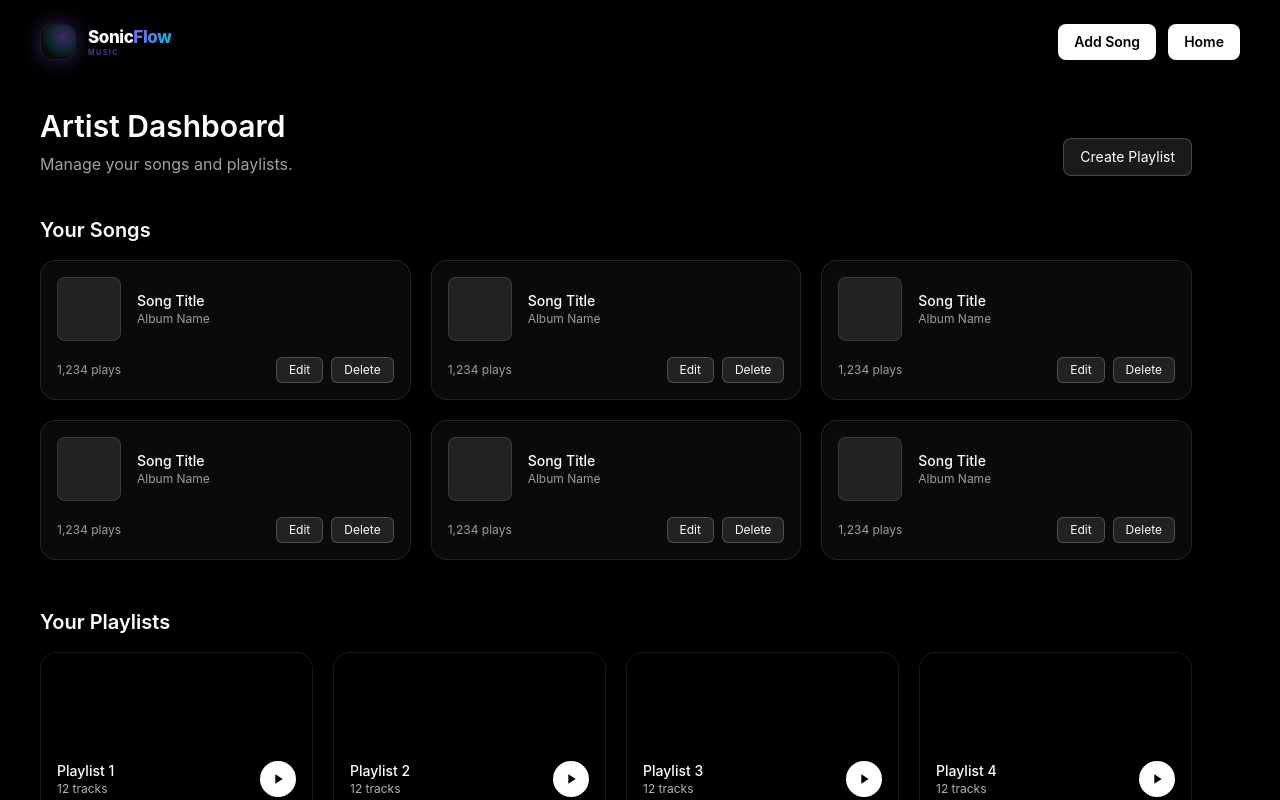
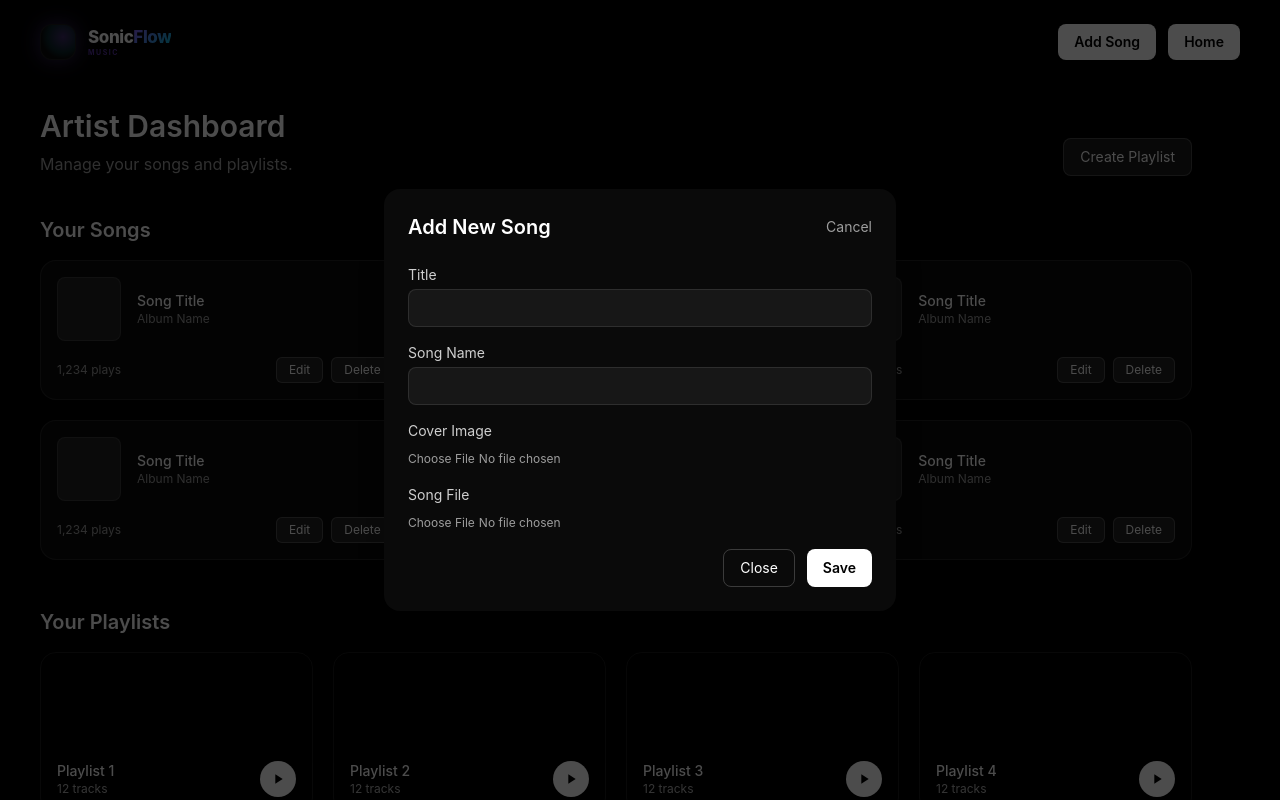
Before and after one commit to pranjalkuhikar/SonicFlow, a React app in the folder Web/: page /artist in a window 1280 px wide. Both pictures are taken after a click on the button "Add Song". Shown: the top 800 px of the page. Built offline with nearby package versions, Linux system fonts and the light colour scheme; no server answers; the HTML template or start-up script is replaced by a standard one.

Commit message:
feat(artist): add song creation modal for artist role
Introduce a reusable modal component for adding new songs with form fields for title, song name, cover image, and audio file upload. The modal integrates with the artist dashboard and includes validation and state management for form inputs.

```diff
--- /dev/null
+++ b/Web/src/components/AddSongModal.jsx
@@ -0,0 +1,103 @@
+import { useState } from "react";
+
+const AddSongModal = ({ open, onClose, onSubmit }) => {
+  const [title, setTitle] = useState("");
+  const [songName, setSongName] = useState("");
+  const [coverImage, setCoverImage] = useState(null);
+  const [songFile, setSongFile] = useState(null);
+
+  const handleCoverChange = (event) => {
+    setCoverImage(event.target.files?.[0] ?? null);
+  };
+
+  const handleSongChange = (event) => {
+    setSongFile(event.target.files?.[0] ?? null);
+  };
+
+  const handleSubmit = (event) => {
+    event.preventDefault();
+    onSubmit({ title, songName, coverImage, songFile });
+    setTitle("");
+    setSongName("");
+    setCoverImage(null);
+    setSongFile(null);
+  };
+
+  if (!open) return null;
+
+  return (
+    <div className="fixed inset-0 z-50 flex items-center justify-center bg-black/70">
+      <div className="w-full max-w-lg rounded-2xl bg-neutral-950 p-6 shadow-2xl">
+        <div className="flex items-center justify-between">
+          <h3 className="text-xl font-semibold">Add New Song</h3>
+          <button
+            type="button"
+            className="text-sm text-white/60 hover:text-white"
+            onClick={onClose}
+          >
+            Cancel
+          </button>
+        </div>
+        <form className="mt-6 space-y-4" onSubmit={handleSubmit}>
+          <div>
+            <label className="block text-sm text-white/80 mb-1">Title</label>
+            <input
+              className="w-full rounded-lg border border-white/10 bg-neutral-900 px-3 py-2 text-sm focus:outline-none focus:ring-2 focus:ring-white/40"
+              value={title}
+              onChange={(event) => setTitle(event.target.value)}
+              required
+            />
+          </div>
+          <div>
+            <label className="block text-sm text-white/80 mb-1">
+              Song Name
+            </label>
+            <input
+              className="w-full rounded-lg border border-white/10 bg-neutral-900 px-3 py-2 text-sm focus:outline-none focus:ring-2 focus:ring-white/40"
+              value={songName}
+              onChange={(event) => setSongName(event.target.value)}
+              required
+            />
+          </div>
+          <div>
+            <label className="block text-sm text-white/80 mb-1">
+              Cover Image
+            </label>
+            <input
+              type="file"
+              accept="image/*"
+              onChange={handleCoverChange}
+              className="w-full text-xs text-white/60"
+            />
+          </div>
+          <div>
+            <label className="block text-sm text-white/80 mb-1">Song File</label>
+            <input
+              type="file"
+              accept="audio/*"
+              onChange={handleSongChange}
+              className="w-full text-xs text-white/60"
+            />
+          </div>
+          <div className="flex justify-end gap-3">
+            <button
+              type="button"
+              className="rounded-lg border border-white/20 px-4 py-2 text-sm hover:bg-white/10"
+              onClick={onClose}
+            >
+              Close
+            </button>
+            <button
+              type="submit"
+              className="rounded-lg bg-white px-4 py-2 text-sm font-semibold text-black hover:bg-neutral-200"
+            >
+              Save
+            </button>
+          </div>
+        </form>
+      </div>
+    </div>
+  );
+};
+
+export default AddSongModal;
--- a/Web/src/pages/Artist.jsx
+++ b/Web/src/pages/Artist.jsx
@@ -1,10 +1,11 @@
-import { useEffect } from "react";
+import { useEffect, useState } from "react";
 import { useDispatch } from "react-redux";
 import {
   authApi,
   useProfileQuery,
   useLogoutMutation,
 } from "../services/authApi";
+import AddSongModal from "../components/AddSongModal";
 import AvatarMenu from "../components/AvatarMenu";
 import Navbar from "../components/Navbar";
 import { useNavigate } from "react-router-dom";
@@ -13,6 +14,7 @@ const Artist = () => {
   const { data: user } = useProfileQuery();
   const dispatch = useDispatch();
   const [logout] = useLogoutMutation();
+  const [showModal, setShowModal] = useState(false);
   const navigate = useNavigate();
   const handleLogout = async () => {
     try {
@@ -22,6 +24,11 @@ const Artist = () => {
     } catch (err) {
       console.log(err);
     }
+  };
+
+  const handleSongSubmit = (songData) => {
+    console.log("Submitting song", songData);
+    setShowModal(false);
   };
   useEffect(() => {
     if (user && user.user.role !== "artist") {
@@ -36,6 +43,7 @@ const Artist = () => {
           <button
             type="button"
             className="rounded-lg bg-white text-black px-4 py-2 text-sm font-semibold hover:bg-neutral-200"
+            onClick={() => setShowModal(true)}
           >
             Add Song
           </button>
@@ -48,6 +56,11 @@ const Artist = () => {
           </button>
           {user && <AvatarMenu user={user.user} onLogout={handleLogout} />}
         </Navbar>
+        <AddSongModal
+          open={showModal}
+          onClose={() => setShowModal(false)}
+          onSubmit={handleSongSubmit}
+        />
 
         <section className="px-6 md:px-10 py-6">
           <div className="max-w-6xl">
```
